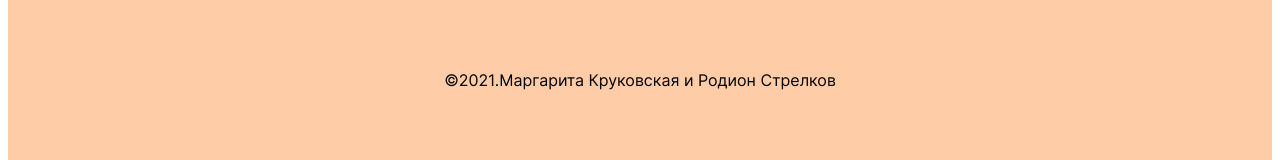
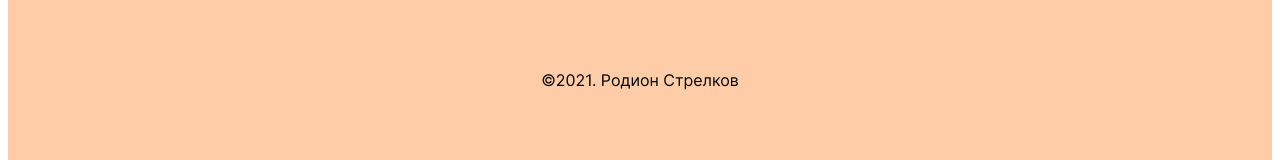
Before and after one commit to oldmilky/where-would-i-go, a plain HTML site: page where-would-I-go-main/index.html in a window 1280 px wide. Shown: the part 3939-4099 px from the top of the page. Drawn offline with Linux system fonts and the light colour scheme.

Commit message:
Update index.html

```diff
--- a/where-would-I-go-main/index.html
+++ b/where-would-I-go-main/index.html
@@ -118,7 +118,7 @@
         </main>
 
         <footer class="footer">
-            <p class="footer__copyright">&copy;2021.Маргарита Круковская и Родион Стрелков</p>
+            <p class="footer__copyright">&copy;2021. Родион Стрелков</p>
 
         </footer>
 
```
